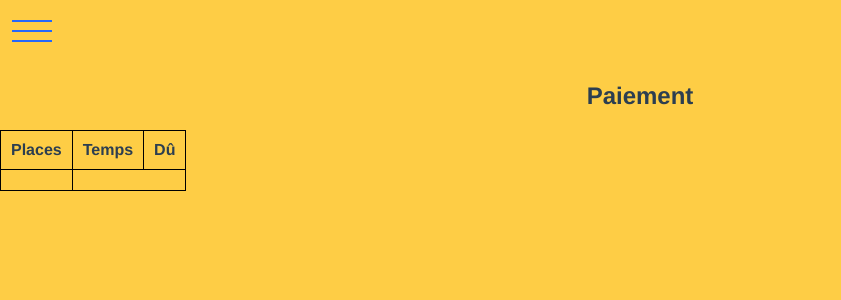
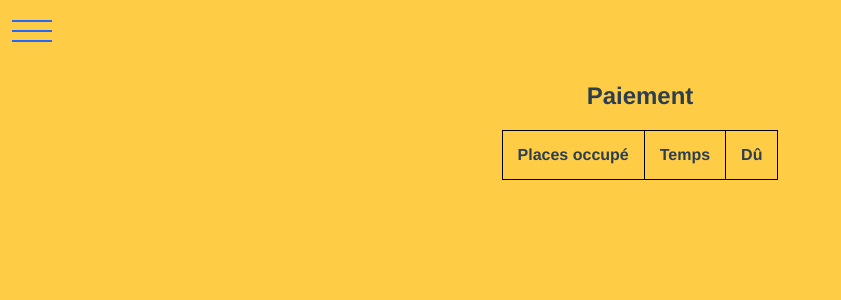
Before and after one commit to Bescore/Test-technique, a Vue app in the folder frontend/: page /payment in a window 1280 px wide. Shown: the top 300 px of the page, without its empty margins (0-841 px from the left). Built offline with nearby package versions, Linux system fonts and the light colour scheme.

Commit message:
modif payments

```diff
--- a/frontend/src/App.vue
+++ b/frontend/src/App.vue
@@ -12,7 +12,7 @@
 			<router-link id="se_garer" to="/home">Se garer</router-link>
 
 			<router-link id="compte" to="/compte">Compte</router-link>
-			<router-link to="/">Login/Register</router-link>
+			<router-link v-if="isconnected==false" to="/">Login/Register</router-link>
 			<router-link to="/payment">pay</router-link>
 		</nav>
 		<router-view />
--- a/frontend/src/components/payment.vue
+++ b/frontend/src/components/payment.vue
@@ -4,13 +4,14 @@
 <table>
 <thead>
     <tr>
-        <th>Places</th>
+        <th>Places occupé</th>
         <th>Temps</th>
         <th>Dû</th>
     </tr>
 </thead>
 <tbody>
-    <tr>
+    <tr  v-for="place_occupé in place_occupé" :key="place_occupé.id">
+        <td> {{ item }}</td>
         <td></td>
     </tr>
 </tbody>
@@ -19,17 +20,33 @@
 </template>
 
 <script>
+import { axios } from "axios";
     export default {
+       data(){
+           return {
+            temps:"",
+            place_ocupé:"",
+            dû:"" ,
+           }
+       } ,
+         methods: {
+        async timeLeft() {
+           const response= axios.post("time",{
+               userId:localStorage.getItem('othersecret')
+           })
 
+        }
+    },
     }
 </script>
 
 <style  scoped>
 table{
     border-collapse: collapse;
+    margin: 20px auto;
 }
 table, thead,th,tr,td{
     border: solid 1px black;
-    padding: 10px;
+    padding: 15px;
 }
 </style>
```
